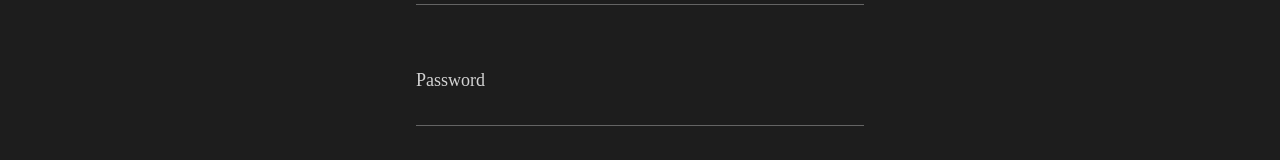
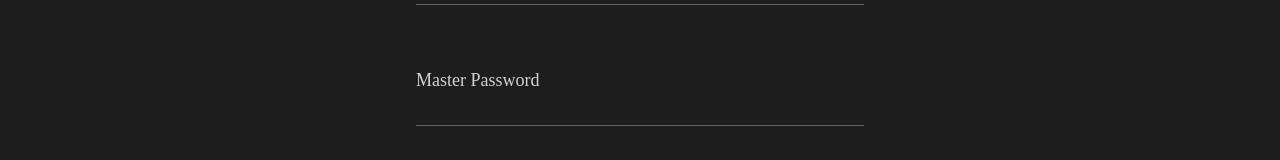
Before and after one commit to IcyDrae/vaults, a Vue app in the folder web/: page /registration in a window 1280 px wide. Shown: the part 621-781 px from the top of the page. Built offline with nearby package versions, Linux system fonts and the light colour scheme; a web font is replaced by a local one.

Commit message:
frontend: persisting enc-key and auth-hash in global storage, form submitting hashed values WIP

```diff
--- a/web/src/store/modules/user.js
+++ b/web/src/store/modules/user.js
@@ -4,21 +4,41 @@
 export default {
     namespaced: true,
     state: {
-        user: Object
+        user: Object,
+        encryptionKey: Uint8Array,
+        authenticationHash: Uint8Array
     },
     mutations: {
         setUser(state, payload) {
             state.user = payload;
+        },
+        setEncryptionKey(state, payload) {
+            state.encryptionKey = payload;
+        },
+        setAuthenticationHash(state, payload) {
+            state.authenticationHash = payload;
         }
     },
     actions: {
         setUser(context, payload) {
-            context.commit("setUser", payload)
+            context.commit("setUser", payload);
+        },
+        setEncryptionKey(context, payload) {
+            context.commit("setEncryptionKey", payload);
+        },
+        setAuthenticationHash(context, payload) {
+            context.commit("setAuthenticationHash", payload);
         }
     },
     getters: {
         getUser(state) {
             return state.user;
+        },
+        getEncryptionKey(state) {
+            return state.encryptionKey;
+        },
+        getAuthenticationHash(state) {
+            return state.authenticationHash;
         }
     },
 }
--- a/web/src/views/Registration.vue
+++ b/web/src/views/Registration.vue
@@ -27,15 +27,15 @@
       </label>
 
       <label>
-        <span>Password</span>
-        <VeeValidateField name="password" type="password" />
-        <p class="form-error">{{ errors.password }}</p>
+        <span>Master Password</span>
+        <VeeValidateField name="master_password" type="password" />
+        <p class="form-error">{{ errors.master_password }}</p>
       </label>
 
       <label>
-        <span>Password confirmation</span>
-        <VeeValidateField name="password_confirmation" type="password" />
-        <p class="form-error">{{ errors.password_confirmation }}</p>
+        <span>Master Password confirmation</span>
+        <VeeValidateField name="master_password_confirmation" type="password" />
+        <p class="form-error">{{ errors.master_password_confirmation }}</p>
       </label>
 
       <div class="checkbox">
@@ -59,7 +59,11 @@
 
 import * as VeeValidate from 'vee-validate';
 import * as yup from 'yup';
-import axios from 'axios';
+//import axios from 'axios';
+import Encryption from "../encryption-flow/Encryption";
+import { createNamespacedHelpers } from 'vuex';
+
+const { mapActions, mapGetters } = createNamespacedHelpers("user");
 
 export default {
   name: "Registration",
@@ -86,17 +90,17 @@ export default {
               .required()
               .email()
               .label("E-Mail"),
-      password: yup.string()
+      master_password: yup.string()
                 .required()
                 .matches(
                     /^(?=.*[A-Z])(?=.*[a-z])(?=.*\d)(?=.*[^A-Za-z0-9]).{16,}$/,
-                    "The password must Contain at least 16 characters, one uppercase, one lowercase, one number and one special case character."
+                    "The master password must Contain at least 16 characters, one uppercase, one lowercase, one number and one special case character."
                 )
-                .label("Password"),
-      password_confirmation: yup.string()
+                .label("Master Password"),
+      master_password_confirmation: yup.string()
                               .required()
-                              .oneOf([yup.ref('password'), null], 'Passwords must match')
-                              .label("Password confirmation"),
+                              .oneOf([yup.ref('master_password'), null], 'Passwords must match')
+                              .label("Master Password confirmation"),
       terms_and_conditions: yup.boolean()
           .required()
           .oneOf([true], "You must accept the terms and conditions")
@@ -110,26 +114,40 @@ export default {
   data() {
     return {
       success: "",
-      backendErrors: []
+      backendErrors: [],
+      encryption: new Encryption()
     }
   },
+  computed: {
+    ...mapGetters([
+        "getEncryptionKey",
+        "getAuthenticationHash"
+    ])
+  },
   methods: {
+    ...mapActions([
+        "setEncryptionKey",
+        "setAuthenticationHash"
+    ]),
     /**
      * The main submit handler.
      *
      * @param values
      * @param resetForm
      */
-    submit(values, { resetForm }) {
-      // Create a 'password' array since the password field in the backend is a type of 'RepeatedType',
-      // in which the two fields are children of the password field.
-      values.password = {
-          "password": values.password,
-          "password_confirmation": values.password_confirmation
-      };
-      delete values.password_confirmation;
+    async submit(values/*, { resetForm }*/) {
+      // Hash the master password into an encryption key and an authentication hash, and then persist them to the global storage.
+      let encryptionKey = await this.encryption.hash(values.master_password, values.username, 100100);
+      this.setEncryptionKey(encryptionKey);
 
-      axios
+      let authenticationHash = await this.encryption.hash(values.master_password, this.getEncryptionKey, 1);
+      this.setAuthenticationHash(authenticationHash);
+
+      values.master_password = this.getAuthenticationHash.toString("hex");
+
+      delete values.master_password_confirmation;
+
+      /*axios
           .post(process.env.VUE_APP_API_HOSTNAME + "/register", {
             form: values,
           },
@@ -142,16 +160,16 @@ export default {
             if(response.data.registration === true) {
               this.success = "Registration completed successfully! You can now proceed to login.";
 
-              resetForm();
+              //resetForm();
 
-              this.$router.push("/login");
+              //this.$router.push("/login");
             }
           })
           .catch(error => {
             if (error.response.data.registration === false) {
               this.backendErrors.push(error.response.data.errors)
             }
-          })
+          })*/
     }
   }
 }
```
